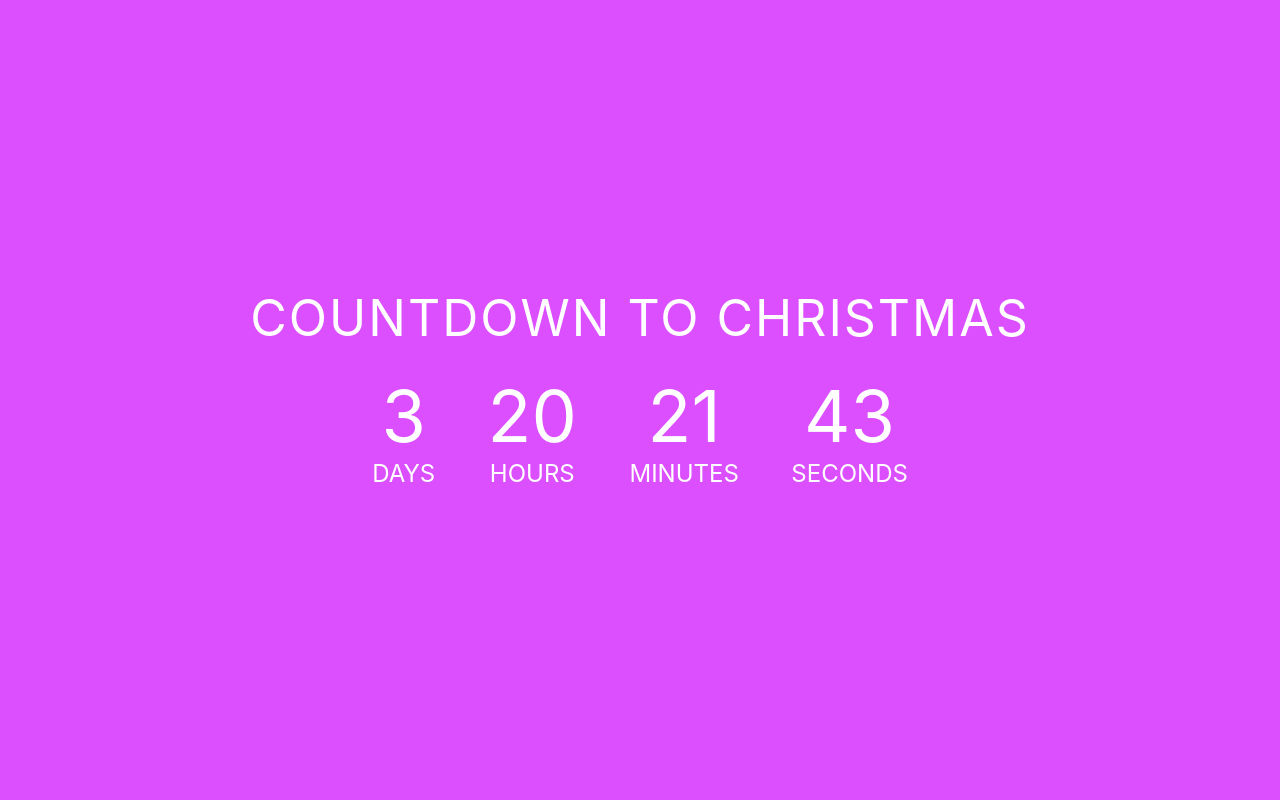
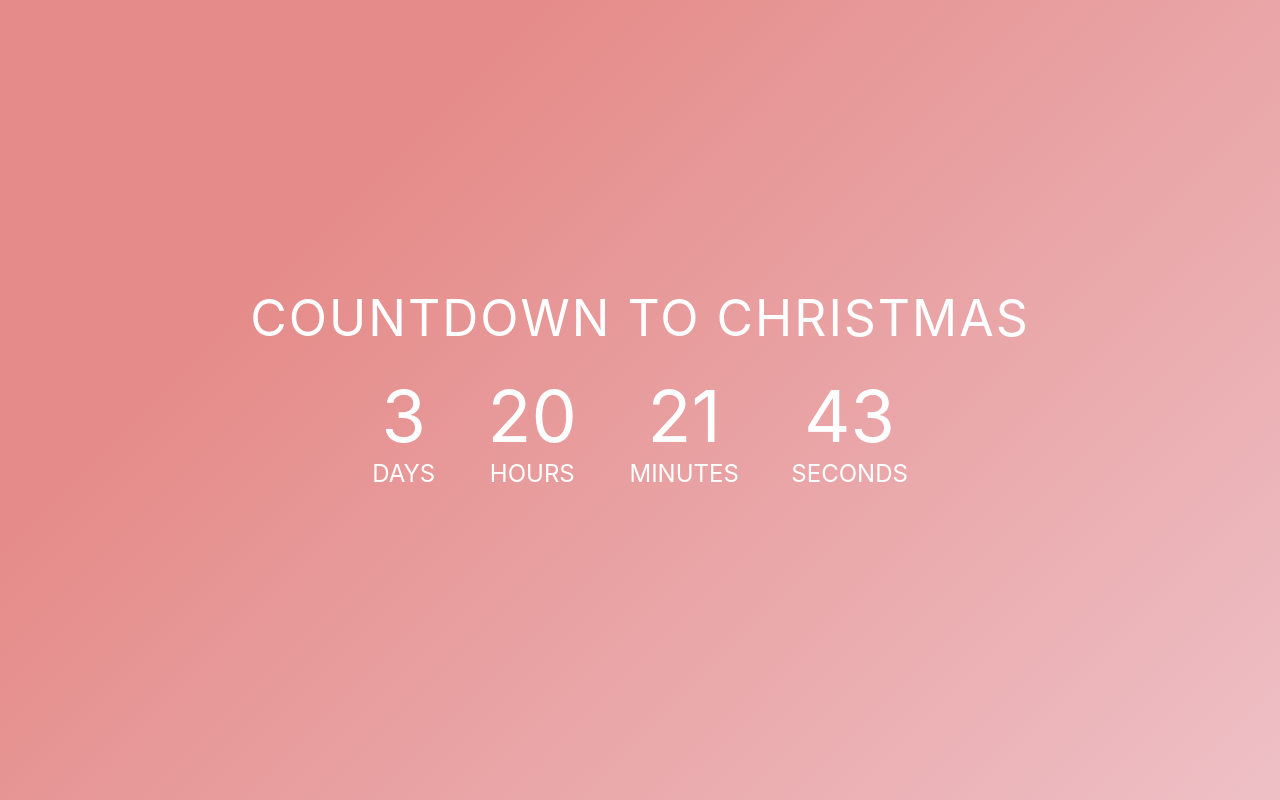
Before and after one commit to chanfrnndz/christmas-gift, a plain HTML site: page index.html in a window 1280 px wide. Drawn offline with nearby package versions, Linux system fonts and the light colour scheme.

Commit message:
new color

```diff
--- a/style.css
+++ b/style.css
@@ -28,7 +28,9 @@ html, body {
 
 body {
   align-items: center;
-  background-color: #dc4fff;
+  background-color: #eec0c6;
+  background-image: linear-gradient(315deg, #eec0c6 0%, #e58c8a 74%);
+
   display: flex;
   font-family: -apple-system,
     BlinkMacSystemFont,
```
